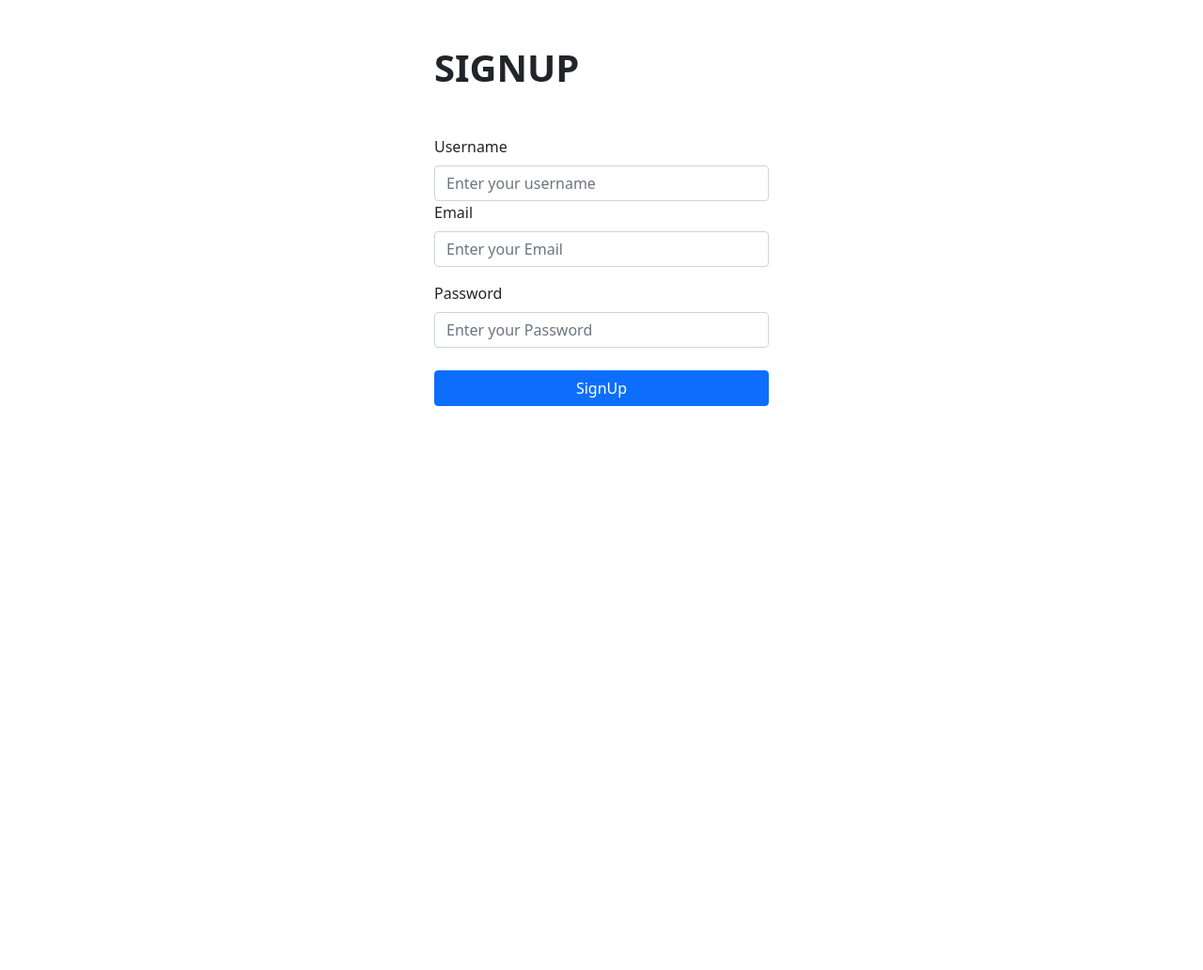
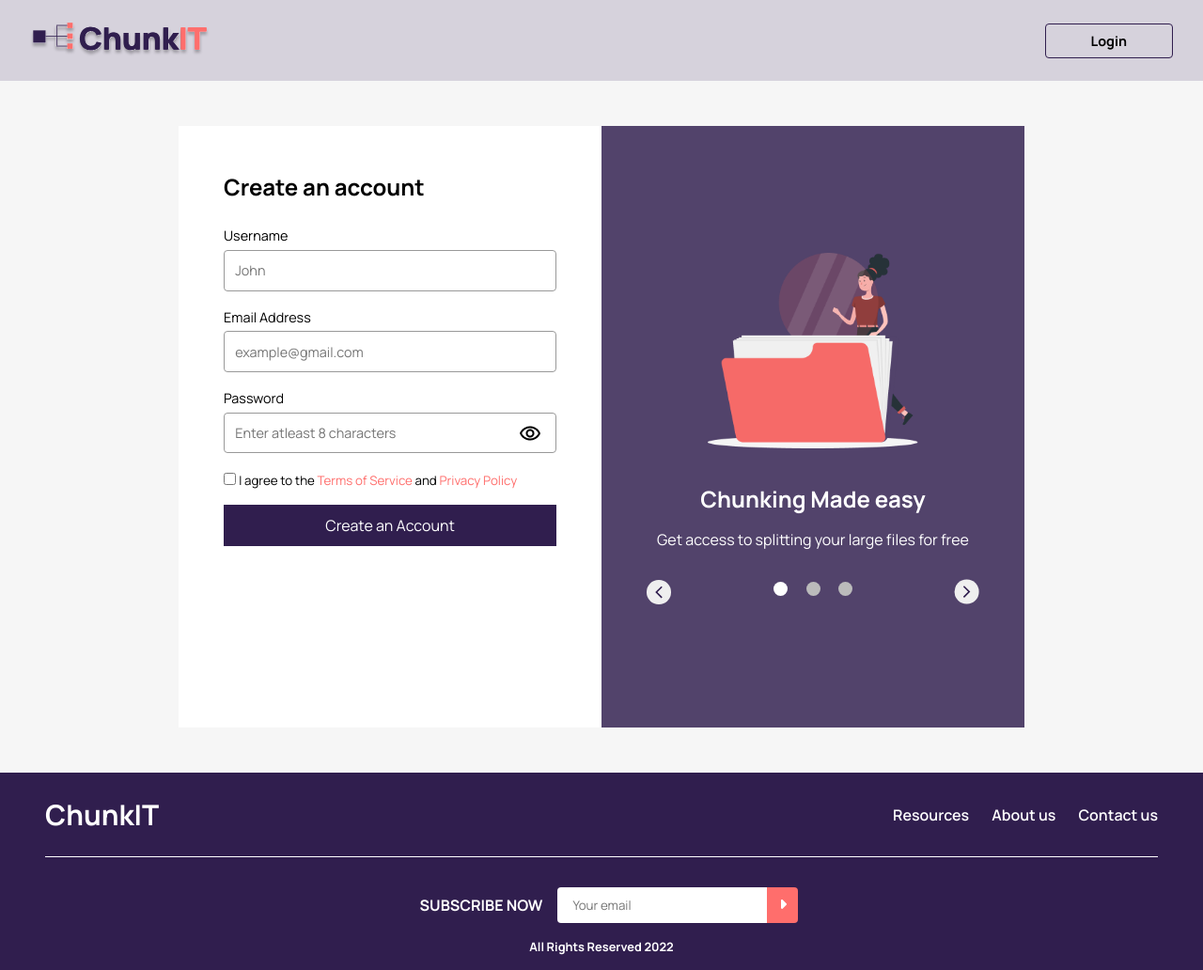
Before and after one commit to zuri-training/Pro_Team_41_Chunk-File, a Django app: page /register in a window 1280 px wide. Shown: the whole page at 94% size. Before the commit the page ends 432 px from the top, so only its background shows below. Run offline with Django 3.2, Linux system fonts and the light colour scheme; some libraries are stand-ins or nearby versions.

Commit message:
everything modified

```diff
--- a/templates/register.html
+++ b/templates/register.html
@@ -2,50 +2,125 @@
 <html lang="en">
 
 <head>
+    {% load static %}
     <meta charset="UTF-8" />
     <meta http-equiv="X-UA-Compatible" content="IE=edge" />
     <meta name="viewport" content="width=device-width, initial-scale=1.0" />
-    {% load static %}
-    <link href="https://cdnjs.cloudflare.com/ajax/libs/font-awesome/5.11.2/css/all.min.css" rel="stylesheet"
-        type="text/css" />
-    <link href="https://cdn.jsdelivr.net/npm/bootstrap@5.1.3/dist/css/bootstrap.min.css" rel="stylesheet"
-        integrity="sha384-1BmE4kWBq78iYhFldvKuhfTAU6auU8tT94WrHftjDbrCEXSU1oBoqyl2QvZ6jIW3" crossorigin="anonymous" />
-    <title>Register</title>
+    <title>Sign Up</title>
+    <link rel="stylesheet" href="{% static 'css/sign-up.css'%}" />
+    <link rel="stylesheet" href="{% static 'css/header.css'%}" />
+    <link rel="stylesheet" href="{% static 'css/footer.css'%}" />
+    <link href="https://fonts.googleapis.com/css2?family=Manrope:wght@400;600;700&display=swap" rel="stylesheet" />
 </head>
 
 <body>
-    <div class="container my-5 ">
-        <div class="row justify-content-center">
-            <div class="col-md-4 mb-5">
-                <h1 class="display-6 fw-bolder mb-5">SIGNUP</h1>
-                {% for message in messages %}
-                <div class="alert alert-{{message.tags}} " role="alert">
-                    <strong></strong> {{message}}
-                    <button type="button" class="btn-close" data-bs-dismiss="alert" aria-label="Close"></button>
-                </div>
-                {% endfor %}
-                <form method="post">
+    <header>
+        <div><img class="logo" src="{% static 'assets/icons/logo.svg'%}" alt="" /></div>
+        <div class="header-action">
+            <a class="btn-login btn" href="{% url 'login'%}">Login</a>
+        </div>
+    </header>
+    <main>
+        <section class="main-container">
+            <div class="form-container">
+                <h2>Create an account</h2>
+                <form method="post" class="reg-form">
                     {% csrf_token %}
-                    <div class="mb-3">
-                        <label for="exampleInputEmail1" class="form-label">Username</label>
-                        <input type="text" name="username" id="username" class="form-control" id="exampleInputEmail1"
-                            aria-describedby="emailHelp" placeholder="Enter your username" required />
-                        <label for="exampleInputEmail1" class="form-label">Email</label>
-                        <input type="email" name="email" id="email" class="form-control" id="exampleInputEmail1"
-                            aria-describedby="emailHelp" placeholder="Enter your Email" required />
-                        <div id="emailHelp" class="form-text"></div>
+                    <div class="form-control validate">
+                        <label for="name">Username</label>
+                        <input type="text" placeholder="John" name="username" id="name" />
+                        <img src="{% static 'assets/icons/icon-error.svg'%}" alt="error icon" class="error-icon" />
+                        <small>Enter Username</small>
                     </div>
-                    <label for="exampleInputPassword1" class="form-label">Password</label>
-                    <input type="password" name="password" id="password" class="form-control" id="exampleInputPassword1"
-                        placeholder="Enter your Password" required />
-                    <button type="submit" class="btn btn-primary w-100 mt-4">
-                        SignUp
-                    </button>
+                    <div class="form-control validate">
+                        <label for="email">Email Address</label>
+                        <input type="email" name="email" required placeholder="example@gmail.com" id="email" />
+                        <img src="{% static 'assets/icons/icon-error.svg'%}" alt="error icon" class="error-icon" />
+                        <small>Enter a valid email address</small>
+                    </div>
+                    <div class="form-control validate">
+                        <label for="">Password</label>
+                        <input type="password" name="password" required placeholder="Enter atleast 8 characters"
+                            id="password" />
+                        <img class="" id="toggle-password" src="{% static 'assets/icons/remove_red_eye.png'%}"
+                            alt="show password icon" />
+                        <img src="{% static 'assets/icons/icon-error.svg'%}" alt="error icon" class="error-icon" />
+                        <small>Password must be atleast 8 characters long</small>
+                    </div>
+                    <div class="form-control">
+                        <input type="checkbox" name="agree" id="agree" required />
+                        <small>I agree to the <a>Terms of Service</a> and
+                            <a>Privacy Policy</a></small>
+                    </div>
+                    <button type="submit">Create an Account</button>
                 </form>
             </div>
-        </div>
-    </div>
-    </script>
+            <div class="illustration-container">
+                <div class="slides fade">
+                    <img src="{% static 'assets/images/file-girl.png'%}" alt="" />
+                    <h2>Chunking Made easy</h2>
+                    <p>Get access to splitting your large files for free</p>
+                </div>
+                <div class="slides fade">
+                    <img src="{% static 'assets/images/dashbord-girl.png'%}" alt="" />
+                    <h2>Chunking Made easy</h2>
+                    <p>Customize and Organize your split files in dashboard</p>
+                </div>
+                <div class="slides fade">
+                    <img src="{% static 'assets/images/device-man.png'%}" alt="" />
+                    <h2>Chunking Made easy</h2>
+                    <p>Enjoy seamless experience across all devices</p>
+                </div>
+                <div class="slide-nav">
+                    <button class="sliders-btn-left" onclick="plusSlides(-1)">
+                        <img class="arrow" src="{% static 'assets/icons/arrow_forward_ios.svg'%}" alt="" />
+                    </button>
+                    <div class="dots">
+                        <span class="dot active" onclick="currentSlide(1)"></span>
+                        <span class="dot" onclick="currentSlide(2)"></span>
+                        <span class="dot" onclick="currentSlide(3)"></span>
+                    </div>
+                    <button class="sliders-btn-right" onclick="plusSlides(1)">
+                        <img class="arrow" src="{% static 'assets/icons/arrow_forward_ios.svg'%}" alt="" />
+                    </button>
+                </div>
+            </div>
+        </section>
+    </main>
+    <footer>
+        <section class="footer-first">
+            <div>
+                <h4 class="logo">ChunkIT</h4>
+            </div>
+            <div>
+                <ul class="nav-link">
+                    <li><a href="#">Resources</a></li>
+                    <li><a href="#">About us</a></li>
+                    <li><a href="{% url 'faq' %}">Contact us</a></li>
+                </ul>
+            </div>
+        </section>
+        <section class="footer-second">
+            <div>
+                <p>SUBSCRIBE NOW</p>
+                <div class="subscribe-field">
+                    <form action="">
+                        <input type="email" placeholder="Your email" />
+                        <button type="submit">
+                            <svg xmlns="http://www.w3.org/2000/svg" viewBox="0 0 256 512">
+                                <path
+                                    d="M118.6 105.4l128 127.1C252.9 239.6 256 247.8 256 255.1s-3.125 16.38-9.375 22.63l-128 127.1c-9.156 9.156-22.91 11.9-34.88 6.943S64 396.9 64 383.1V128c0-12.94 7.781-24.62 19.75-29.58S109.5 96.23 118.6 105.4z" />
+                            </svg>
+                        </button>
+                    </form>
+                </div>
+            </div>
+            <p>All Rights Reserved 2022</p>
+        </section>
+    </footer>
+
+    <!-- <script src="login-modal.js"></script> -->
+    <script src="{% static 'js/sign-up.js'%}"></script>
 </body>
 
 </html>
```
